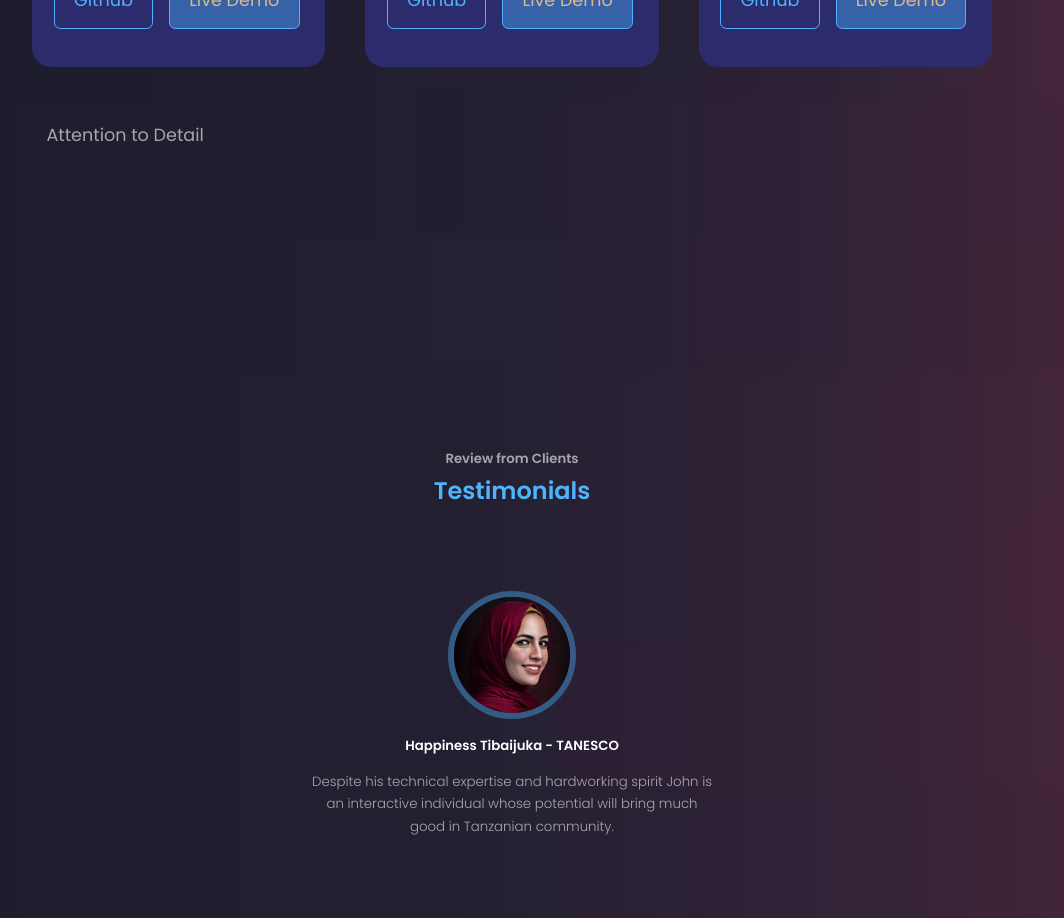
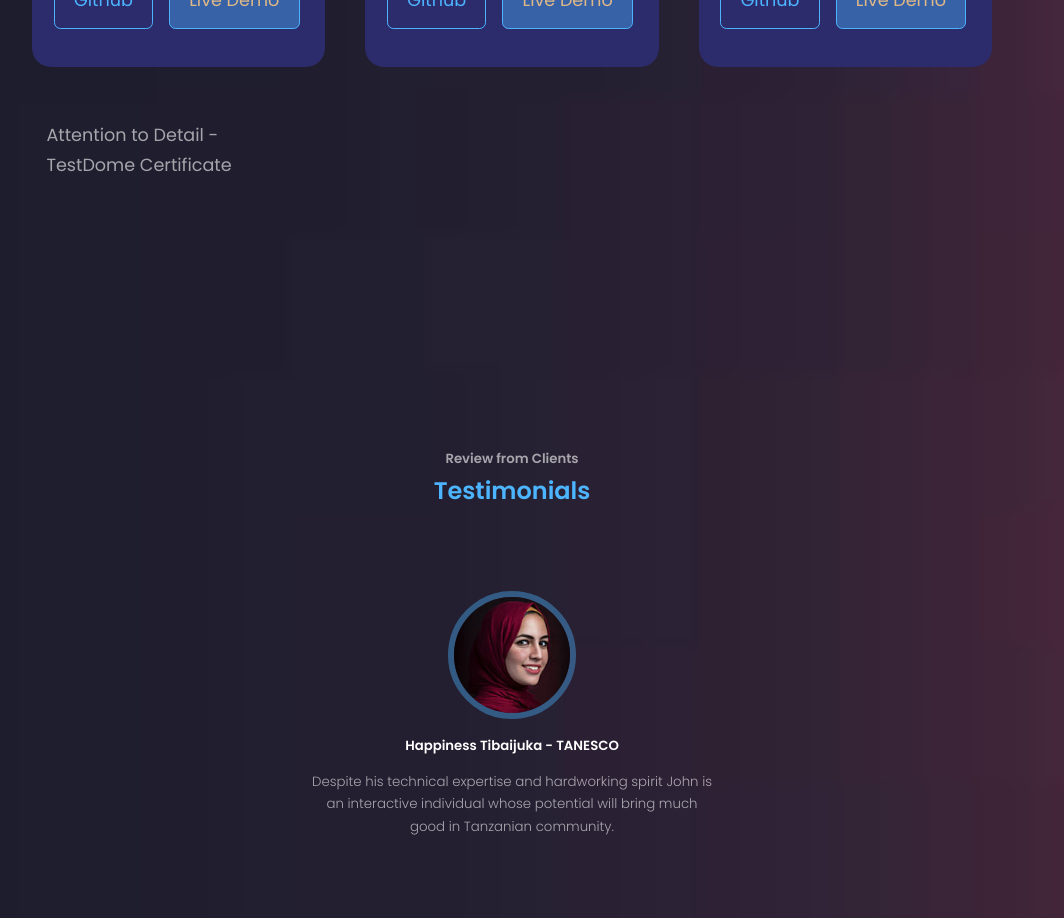
Before and after one commit to JohnGastone/John-Gastone, a React (Create React App) app: page / in a window 1280 px wide. Shown: the part 5280-6198 px from the top of the page, without its empty margins (128-1192 px from the left). Built offline with nearby package versions, Linux system fonts and the light colour scheme.

Commit message:
Testdome

```diff
--- a/src/components/portfolio/Portfolio.jsx
+++ b/src/components/portfolio/Portfolio.jsx
@@ -81,7 +81,7 @@ function Portfolio() {
         </article>
         <a href="https://www.testdome.com/certificates/3c63d9dfd9544d029914b3515f87ffb7" class="testdome-certificate-stamp silver">
           {/* <span class="testdome-certificate-name">John Gastone Mahwaya</span> */}
-          <span class="testdome-certificate-test-name">Attention to Detail</span>
+          <span class="testdome-certificate-test-name">Attention to Detail - TestDome Certificate</span>
           {/* <span class="testdome-certificate-card-logo">TestDome Certificate</span> */}
         </a>
         <script>
```
